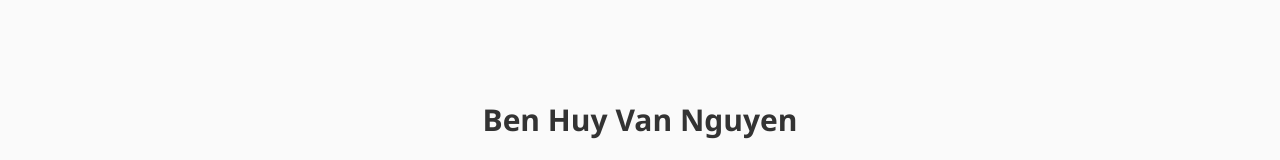
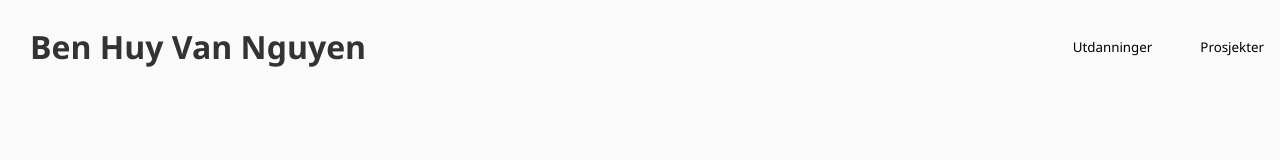
Before and after one commit to B1nguy1/portfolio, a SvelteKit app: page / in a window 1280 px wide. Shown: the top 160 px of the page. Built offline with nearby package versions, Linux system fonts and the light colour scheme.

Commit message:
initial navbar draft.

```diff
--- /dev/null
+++ b/src/lib/components/Navbar.svelte
@@ -0,0 +1,53 @@
+<script lang="ts">
+    interface Props {
+        title: string;
+    }
+
+    let { title }: Props = $props();
+
+    const scrollTo = (id: string) => {
+        document.getElementById(id)?.scrollIntoView({ behavior: "smooth" });
+    };
+</script>
+
+<div class="container">
+    <div class="wrapper">
+        <h1>{title}</h1>
+        <nav class="nav">
+            <button
+                class="scroll-btn"
+                onclick={() => scrollTo("educations-section")}
+                >Utdanninger</button
+            >
+            <button
+                class="scroll-btn"
+                onclick={() => scrollTo("projects-section")}>Prosjekter</button
+            >
+        </nav>
+    </div>
+</div>
+
+<style>
+    .container {
+        display: flex;
+        flex-direction: row;
+        width: 100%;
+    }
+    .wrapper {
+        display: flex;
+        justify-content: space-between;
+        width: 100%;
+        padding-left: 30px;
+    }
+    .nav {
+        display: flex;
+        gap: 1rem;
+    }
+    .scroll-btn {
+        padding: 0.5rem 1rem;
+        background-color: inherit;
+        border: none;
+        gap: 1000px;
+        cursor: pointer;
+    }
+</style>
--- a/src/routes/+layout.svelte
+++ b/src/routes/+layout.svelte
@@ -1,10 +1,12 @@
 <script>
+  import Navbar from "$lib/components/Navbar.svelte";
   import "../app.css";
 
   let { children } = $props();
 </script>
 
 <div class="layout">
+  <Navbar title={"Ben Huy Van Nguyen"} />
   <main>
     {@render children()}
   </main>
```
